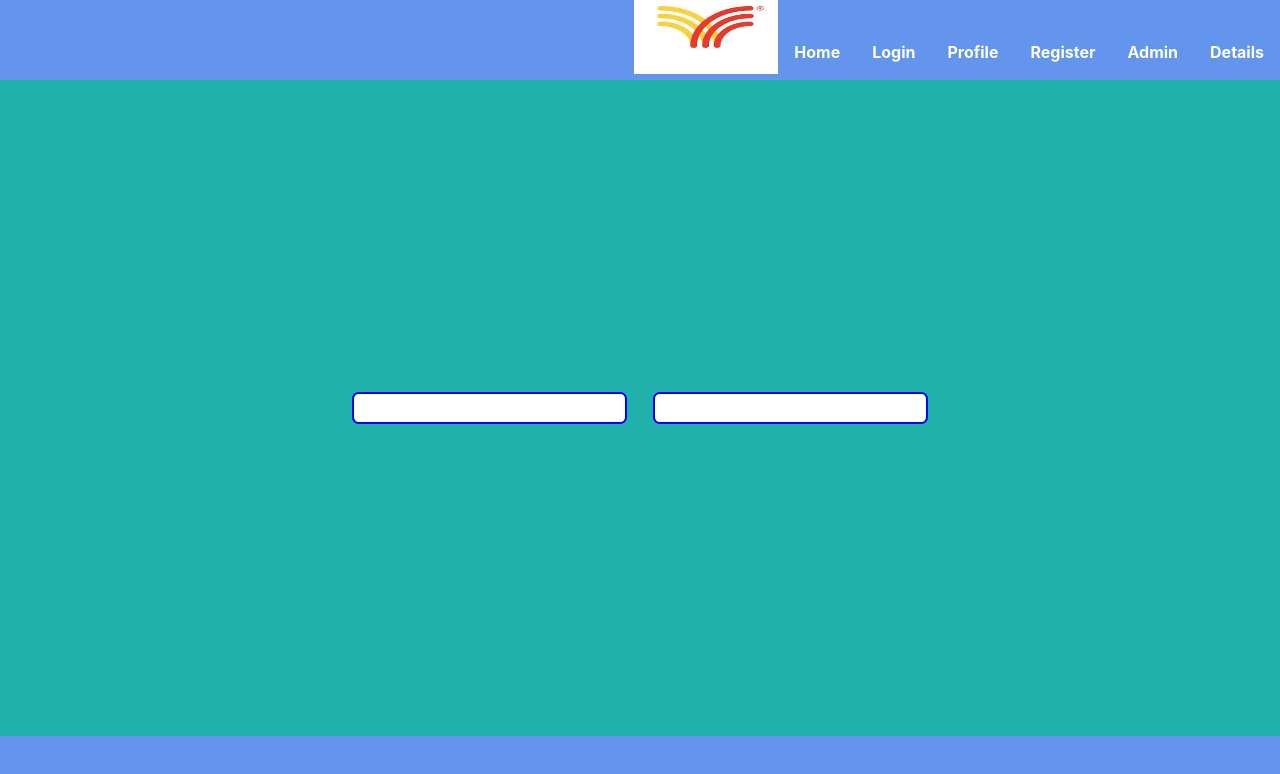
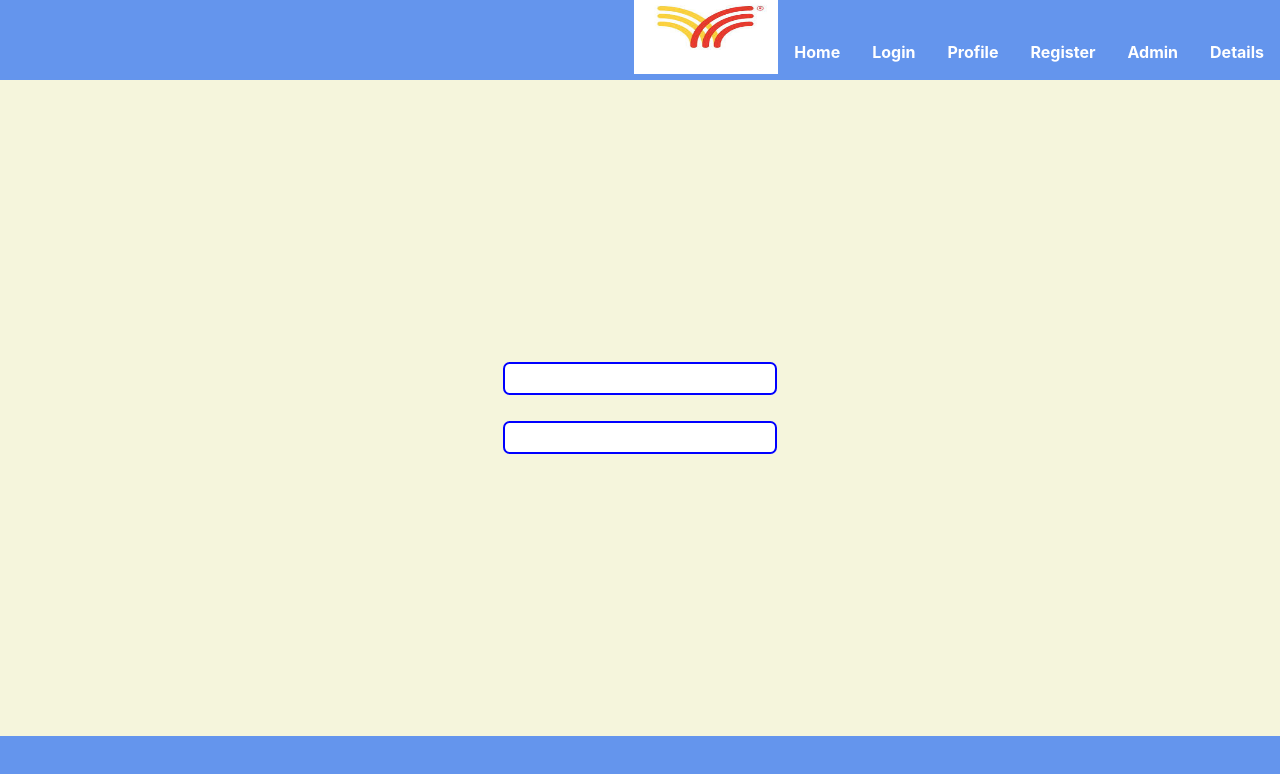
Before and after one commit to kuzzmicz/ES-projects, a React (Vite) app in the folder spa-esmovia/esmovia/: page /login in a window 1280 px wide. Shown: the top 774 px of the page. Built offline with nearby package versions, Linux system fonts and the light colour scheme; the HTML template or start-up script is replaced by a standard one.

Commit message:
Lesson 6 - External API is added.

```diff
--- a/spa-esmovia/esmovia/src/pages/Login/Login.css
+++ b/spa-esmovia/esmovia/src/pages/Login/Login.css
@@ -3,9 +3,27 @@
     height: 82vh;
     width: 100vw;
 
-    background-color: lightseagreen;
+    background-color: beige;
 
     display: flex;
+    flex-direction: column;
     justify-content: center;
     align-items: center;
 }
+
+.login-button-design {
+
+    height: 4em;
+    width: 12em;
+
+    border-radius: 0.5em;
+    background-color: crimson;
+    color: white;
+    transition: 1s;
+    cursor: pointer;
+}
+
+.login-button-design:hover {
+    transition: 1s;
+    background-color: darkred;
+}
--- a/spa-esmovia/esmovia/src/pages/Login/Login.jsx
+++ b/spa-esmovia/esmovia/src/pages/Login/Login.jsx
@@ -2,24 +2,23 @@ import { useState, useEffect } from "react";
 import CInput from "../../common/Cinput/Cinput";
 import "./Login.css";
 import checkE from "../../utils/errors";
+import { LoginMe } from "../../services/api-calls";
 
 function Login() {
   const [credentials, setCredentials] = useState({
-    email: "",
+    name: "",
     password: "",
   });
 
   const [credentialsErrors, setCredentialsErrors] = useState({
-    emailError: "",
+    nameError: "",
     passwordError: "",
   });
 
   const inputHandler = (e) => {
-    //Binding process
     setCredentials((prevState) => ({
       ...prevState,
       [e.target.name]: e.target.value,
-      //email : maciej@gmail.com
     }));
   };
 
@@ -34,32 +33,46 @@ function Login() {
     }));
   };
 
-  // useEffect(()=>{
+  const loginFunction = async () => {
 
-  //     console.log(credentials)
+    LoginMe(credentials)
+        .then(res => console.log(res))
+        .catch(error => console.log(error))
+  };
 
-  // }, [credentials])
 
   return (
     <div className="login-design">
       <CInput
-        type="email"
-        name="email"
+        type="text"
+        name="name"
         placeholder=""
-        design={`${credentialsErrors.emailError !== "" ? "error-input" : ""} basic-input`}
+        design={`${
+          credentialsErrors.nameError !== "" ? "error-input" : ""
+        } basic-input`}
         emitFunction={inputHandler}
         errorCheck={errorCheck}
       />
-      {credentialsErrors.emailError}
+      {credentialsErrors.nameError}
       <CInput
         type="password"
         name="password"
         placeholder=""
-        design={`${credentialsErrors.passwordError !== "" ? "error-input" : ""} basic-input`}
+        design={`${
+          credentialsErrors.passwordError !== "" ? "error-input" : ""
+        } basic-input`}
         emitFunction={inputHandler}
         errorCheck={errorCheck}
       />
       {credentialsErrors.passwordError}
+      {credentials.name !== "" &&
+        credentials.password !== "" &&
+        credentialsErrors.nameError === "" &&
+        credentialsErrors.passwordError === "" && (
+          <div className="login-button-design" onClick={loginFunction}>
+            Login me!
+          </div>
+        )}
     </div>
   );
 }
--- /dev/null
+++ b/spa-esmovia/esmovia/src/services/api-calls.js
@@ -0,0 +1,18 @@
+const root = "https://dummyjson.com/"
+
+export async function LoginMe (credentials) {
+
+    let rawData = await fetch(`${root}auth/login`, {
+        method: 'POST',
+        headers: { 'Content-Type': 'application/json' },
+        body: JSON.stringify({
+
+          username: credentials.name,
+          password: credentials.password,
+          expiresInMins: 30,
+        })
+      })
+
+    let data = await rawData.json()
+    return data;
+}
--- a/spa-esmovia/esmovia/src/utils/errors.js
+++ b/spa-esmovia/esmovia/src/utils/errors.js
@@ -1,7 +1,15 @@
 
 function checkE (type, value) {
 
-    switch(type.tolowerCase){
+    switch(type){
+
+        case 'name':
+
+            if(value.length < 5){
+                return "Name must be at least of 5 characters"
+            } else {
+                return ""
+            }
 
         case 'email':
         case 'e-mail':
@@ -27,15 +35,10 @@ function checkE (type, value) {
         case 'password':
         case 'password2':
 
-            if(value.length < 8){
-                return "Write 8 characters at least"
+            if(value.length < 6){
+                return "Write 6 characters at least"
             } else {
-
-                if (! /[\d()+-]/g.test(value) ) {
-                    return "Invalid password";
-                } else {
-                    return "";
-                }
+                return ""
             }
 
         default:
```
